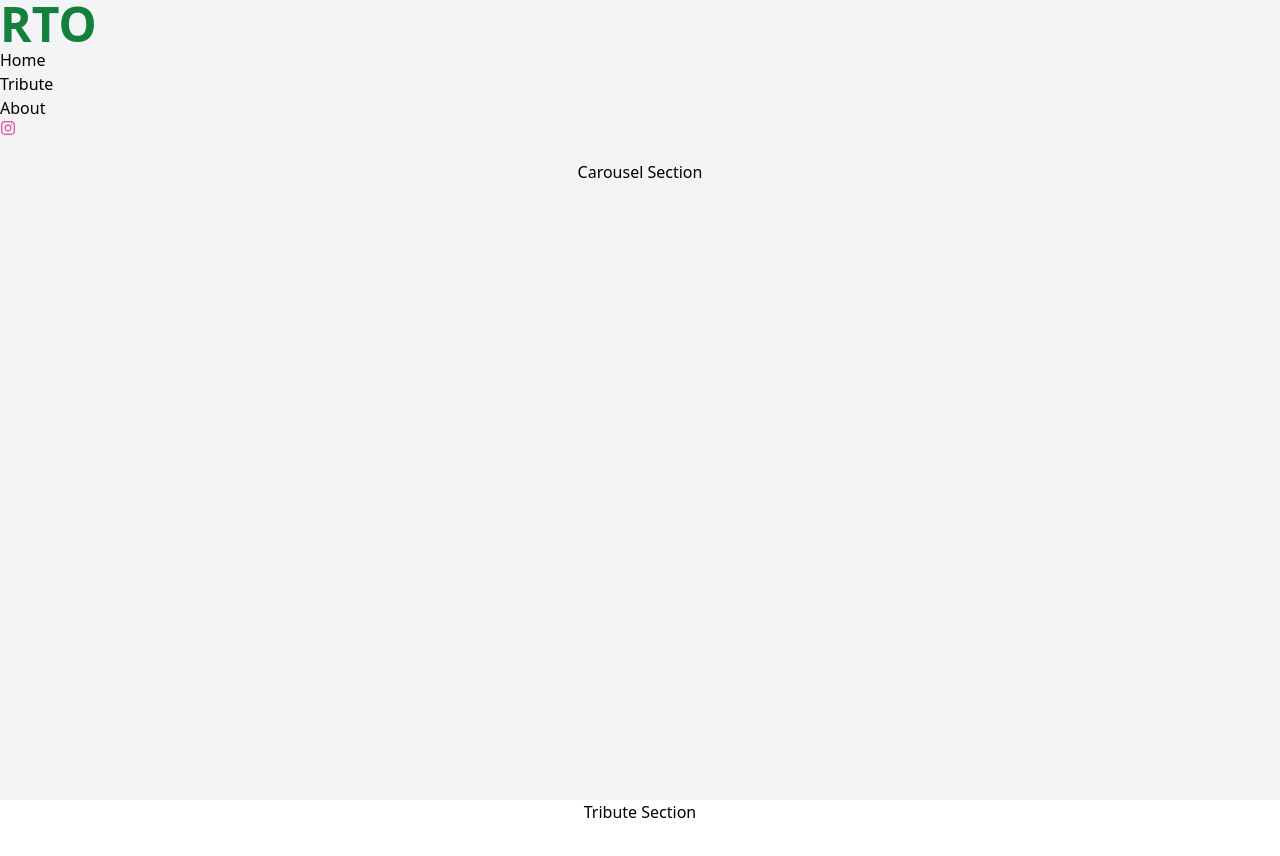
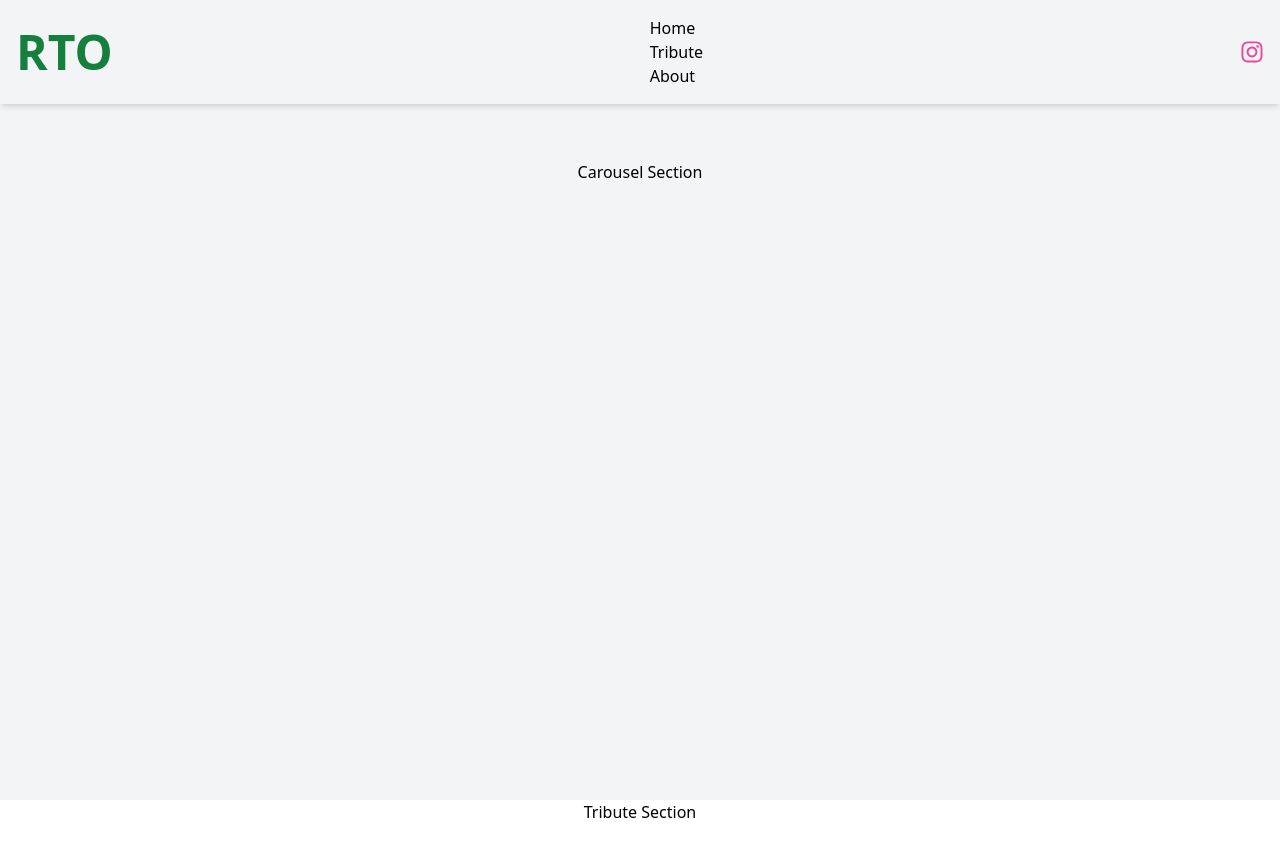
Before and after one commit to JamesSalcedo001/front_end, a Next.js app: page / in a window 1280 px wide. Shown: the top 856 px of the page. Built offline with nearby package versions, Linux system fonts and the light colour scheme.

Commit message:
Center items and add some padding and shadow to navbar

```diff
--- a/src/app/components/Navbar.jsx
+++ b/src/app/components/Navbar.jsx
@@ -4,7 +4,7 @@ import { FaInstagram } from "react-icons/fa";
 
 export default function Navbar() {
     return (
-        <nav className="fixed top-0 left-0 right-0 bg-gray-100">
+        <nav className="fixed top-0 left-0 right-0 bg-gray-100 flex items-center justify-between p-4 shadow-md">
             <h1 className="text-5xl font-bold text-green-700">RTO</h1>
             <ul>
                 <li>
@@ -22,7 +22,7 @@ export default function Navbar() {
                 href="https://instagram.com"
                 target="_blank"
                 rel="noopener noreferrer"
-                className="text-pink-500"
+                className="text-pink-500 text-2xl"
             >
                 <FaInstagram />
             </a>
```
